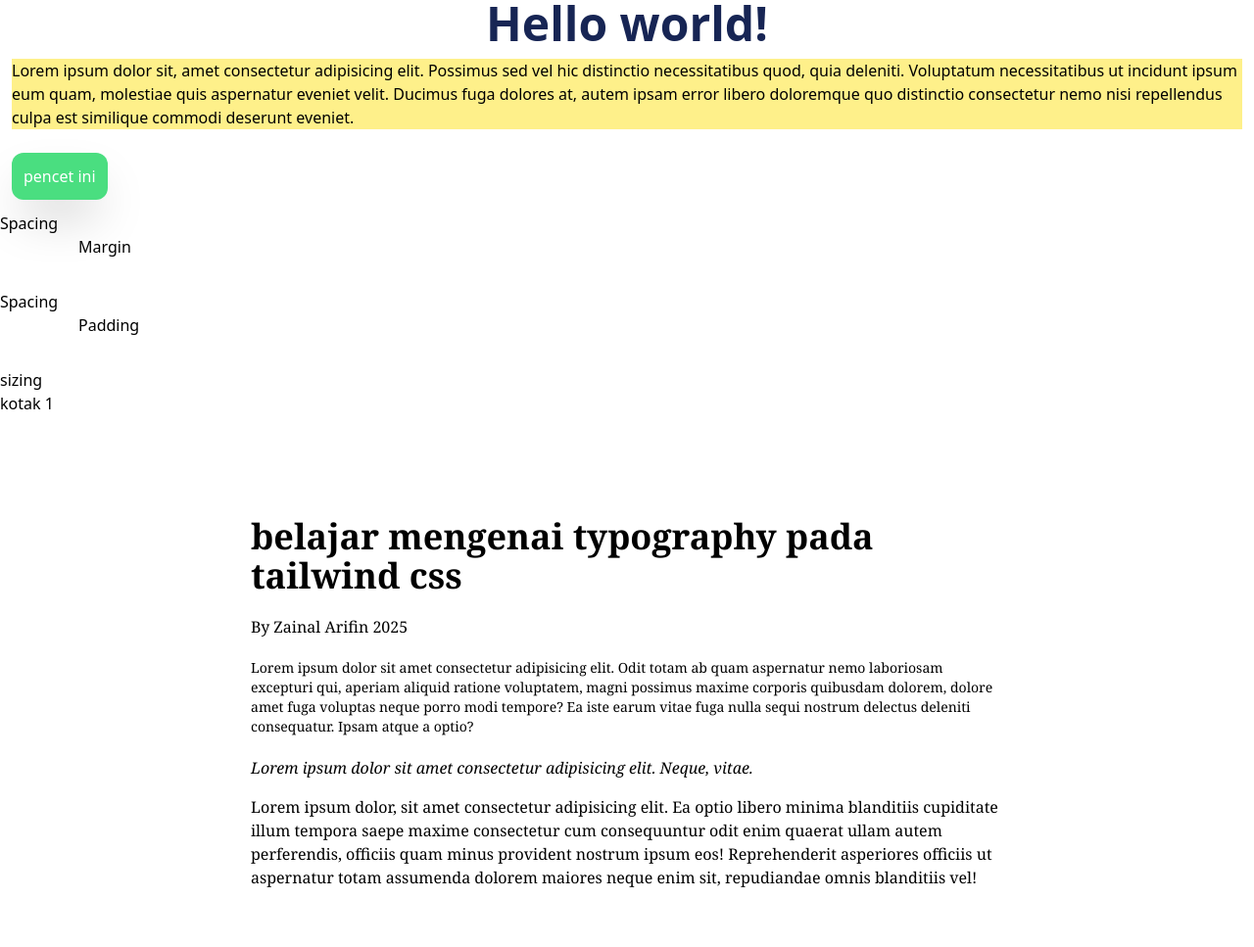
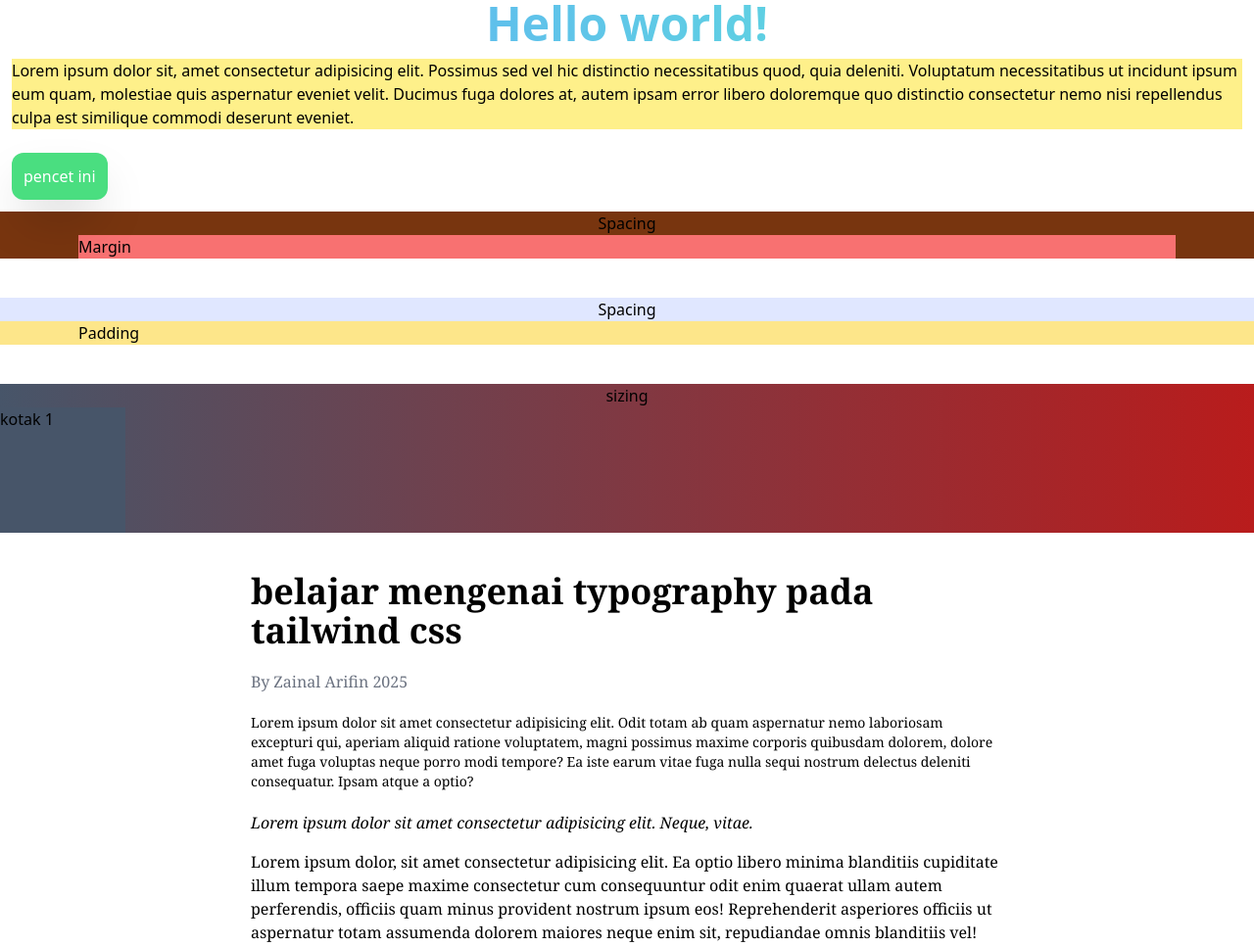
Before and after one commit to zzainalAri/Learning-Journey, a website: page basic/2.tailwind-css/public/index.html in a window 1280 px wide. Shown: the whole page at 98% size. Before the commit the page ends 928 px from the top, so only its background shows below. Drawn offline with Linux system fonts and the light colour scheme.

Commit message:
learn basic utility : color

```diff
--- a/basic/2.tailwind-css/public/index.html
+++ b/basic/2.tailwind-css/public/index.html
@@ -7,7 +7,11 @@
     <link rel="stylesheet" href="./css/style.css" />
   </head>
   <body>
-    <h1 class="text-5xl text-center font-bold text-blue-950">Hello world!</h1>
+    <h1
+      class="text-5xl text-center font-bold bg-gradient-to-r from-blue-400 to-teal-300 bg-clip-text text-transparent"
+    >
+      Hello world!
+    </h1>
     <p class="m-3 bg-yellow-200">
       Lorem ipsum dolor sit, amet consectetur adipisicing elit. Possimus sed vel
       hic distinctio necessitatibus quod, quia deleniti. Voluptatum
@@ -23,21 +27,21 @@
       pencet ini</a
     >
     <!-- basic utility margin -->
-    <section class="mb-8">
-      <h2>Spacing</h2>
-      <div class="mx-20">Margin</div>
+    <section class="mb-10 bg-amber-900">
+      <h2 class="text-center">Spacing</h2>
+      <div class="mx-20 bg-red-400">Margin</div>
     </section>
 
     <!-- basic utility padding -->
-    <section class="mb-8">
-      <h2>Spacing</h2>
-      <div class="pl-20">Padding</div>
+    <section class="mb-10 bg-indigo-100">
+      <h2 class="text-center">Spacing</h2>
+      <div class="pl-20 bg-amber-200">Padding</div>
     </section>
 
     <!-- basic utility width and height-->
-    <section>
-      <h2>sizing</h2>
-      <div class="w-32 h-32">kotak 1</div>
+    <section class="mb-10 bg-gradient-to-r from-slate-600 to-red-700">
+      <h2 class="text-center">sizing</h2>
+      <div class="w-32 h-32 bg-slate-600">kotak 1</div>
     </section>
 
     <!-- basic utility font -->
@@ -45,7 +49,7 @@
       <h2 class="mb-5 text-4xl font-semibold">
         belajar mengenai typography pada tailwind css
       </h2>
-      <div class="mb-5">By Zainal Arifin 2025</div>
+      <div class="mb-5 text-gray-500">By Zainal Arifin 2025</div>
       <p class="mb-5 text-sm">
         Lorem ipsum dolor sit amet consectetur adipisicing elit. Odit totam ab
         quam aspernatur nemo laboriosam excepturi qui, aperiam aliquid ratione
```
Also changed, not shown: basic/2.tailwind-css/public/css/style.css.
